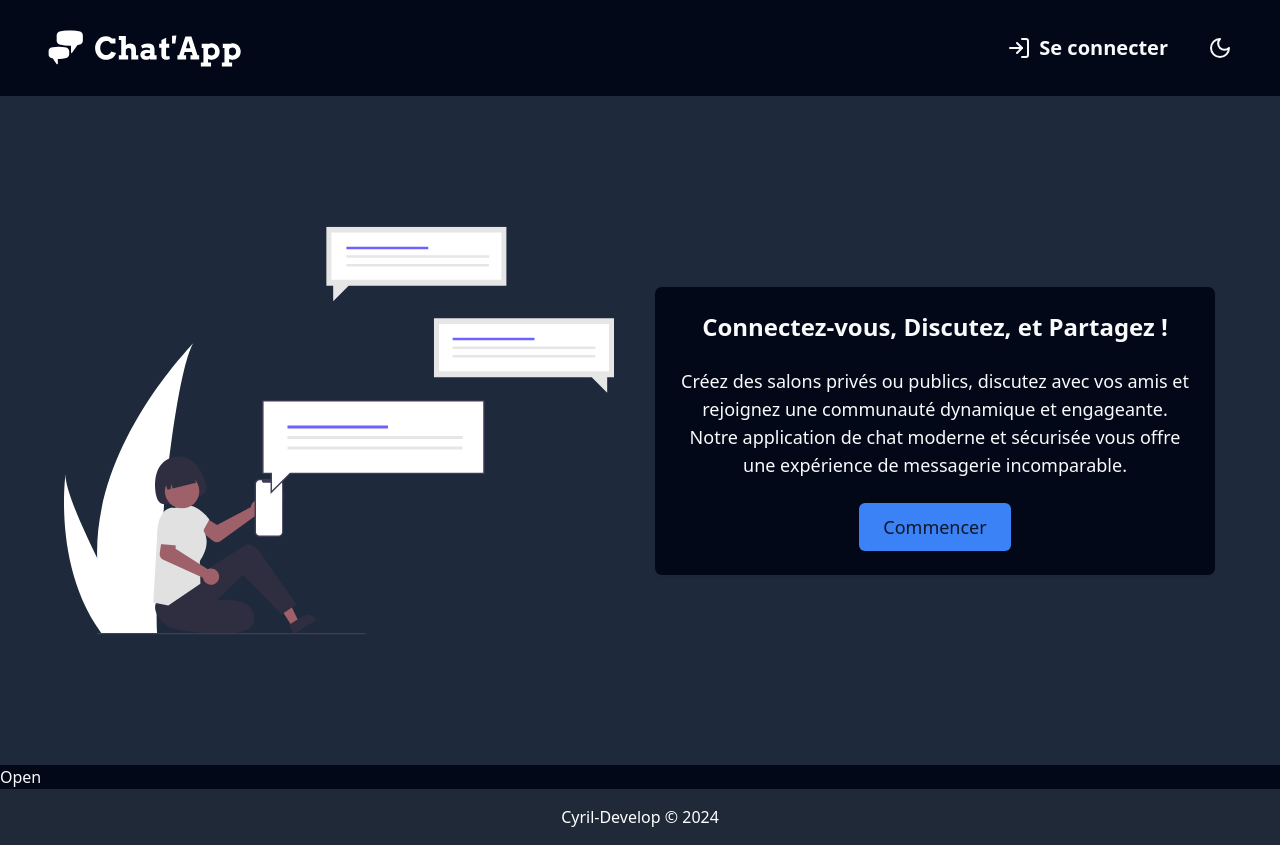
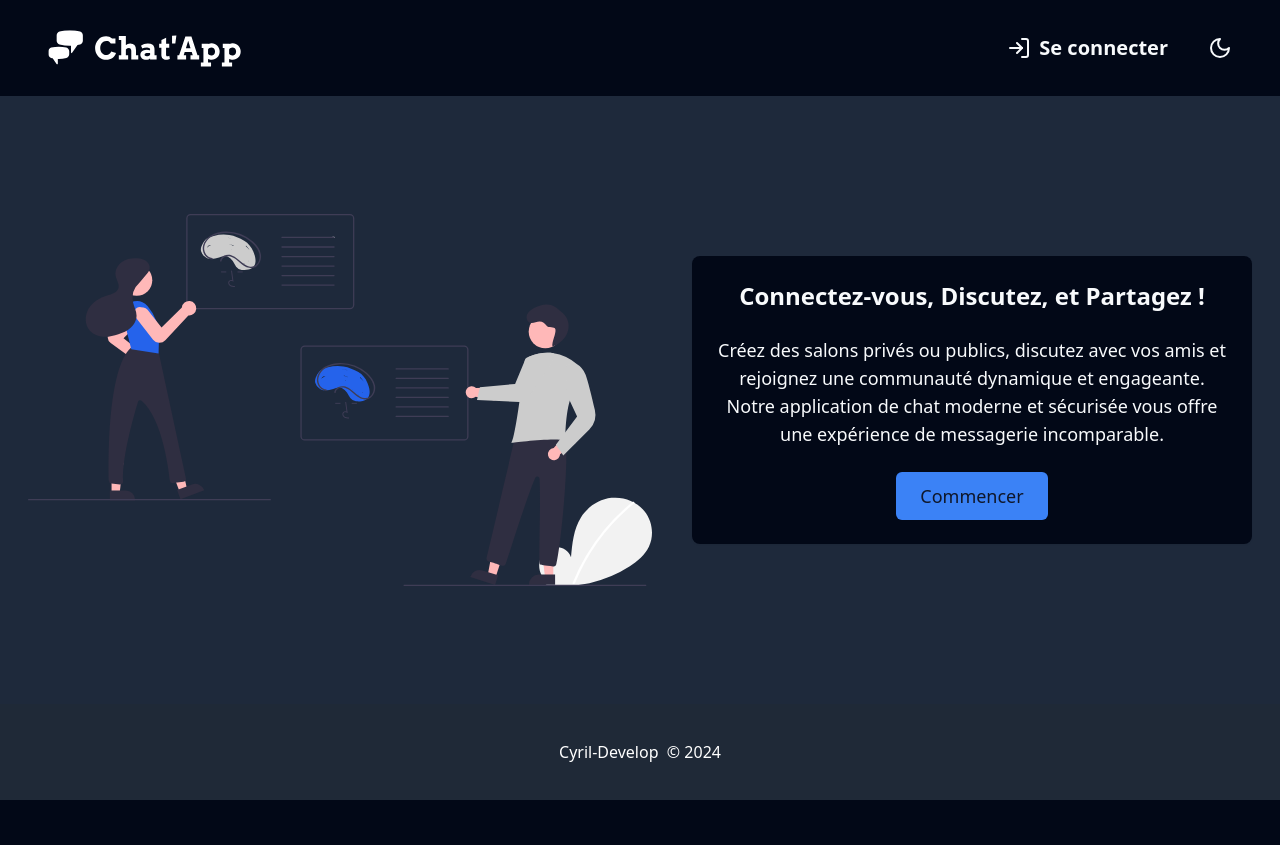
Before and after one commit to Cyril-Develop/chat-app, a React (Vite) app in the folder client/: page / in a window 1280 px wide. After the commit the page ends 800 px from the top, so only its background shows below. Built offline with nearby package versions, Linux system fonts and the light colour scheme.

Commit message:
modif home

```diff
--- a/client/src/components/Footer.tsx
+++ b/client/src/components/Footer.tsx
@@ -1,7 +1,7 @@
 function Footer() {
   return (
-    <footer className="bg-gray-800 text-white p-4 text-center font-extralight">
-      <a href="https://cyril-develop.fr">Cyril-Develop</a> &copy; 2024
+    <footer className="bg-gray-800 text-white p-4 text-center flex justify-center items-center font-extralight h-24">
+      <a href="https://cyril-develop.fr">Cyril-Develop</a>&nbsp; &copy; 2024
     </footer>
   );
 }
--- a/client/src/components/Hero.tsx
+++ b/client/src/components/Hero.tsx
@@ -7,11 +7,17 @@ import {
 import { Button } from "./ui/button";
 import { Link } from "react-router-dom";
 import { Icons } from "@/components/Icons";
+import Logo from "@/assets/hero.svg";
 
 const Hero = () => {
   return (
-    <section className="bg-primary dark:bg-secondary p-4 pb-10 pt-0 gap-0 flex items-center justify-center flex-col xl:py-10 xl:flex-row xl:gap-10 2xl:gap-32 2xl:p-20 2xl:py-10 2xl:justify-center">
-      <Icons.hero />
+    <section className="bg-primary dark:bg-secondary flex flex-col h-[calc(100dvh-192px)]  p-4 pb-10 pt-0 gap-10 items-center justify-center xl:py-10 xl:flex-row xl:gap-10 2xl:gap-32 2xl:p-20 2xl:py-10 2xl:justify-center">
+      {/* <Icons.hero /> */}
+      <img
+        src={Logo}
+        alt="hero"
+        className="w-11/12 md:w-2/4 lg:w-2/4 sm:w-3/4"
+      />
       <Card>
         <CardHeader>
           <h1 className="text-center text-2xl font-semibold">
--- a/client/src/components/ui/card.tsx
+++ b/client/src/components/ui/card.tsx
@@ -9,7 +9,7 @@ const Card = React.forwardRef<
   <div
     ref={ref}
     className={cn(
-      "rounded-lg border bg-card text-card-foreground shadow-sm",
+      "rounded-lg border-secondary bg-card text-card-foreground shadow-sm",
       className
     )}
     {...props}
--- a/client/src/pages/home/Home.tsx
+++ b/client/src/pages/home/Home.tsx
@@ -4,11 +4,11 @@ import Footer from "@/components/Footer";
 
 const Home = () => {
   return (
-    <div>
+    <>
       <Hero />
-      <Modal />
+      {/* <Modal /> */}
       <Footer />
-    </div>
+    </>
   );
 };
 
--- a/client/src/style.css
+++ b/client/src/style.css
@@ -54,7 +54,7 @@
 }
 
 .link-nav {
-  @apply flex items-center gap-2 p-2 text-xl font-semibold rounded-md ring-offset-background transition-colors focus-visible:outline-none focus-visible:ring-2 focus-visible:ring-ring focus-visible:ring-offset-2 hover:underline underline-offset-4  text-primary-foreground dark:text-foreground;
+  @apply flex items-center gap-2 p-2 text-xl font-semibold rounded-md ring-offset-background transition-colors focus-visible:outline-none focus-visible:ring-2 focus-visible:ring-ring focus-visible:ring-offset-2 hover:bg-secondary hover:text-foreground sm:hover:bg-transparent sm:hover:text-white sm:hover:underline sm:underline-offset-4  text-primary-foreground dark:text-foreground;
 }
 
 .animate-spin {
```
Also changed, not shown: client/src/assets/hero.png (added), client/src/assets/hero.svg.
